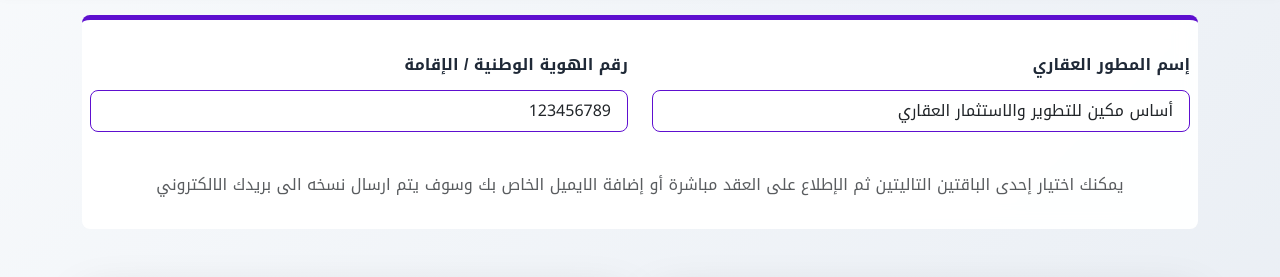
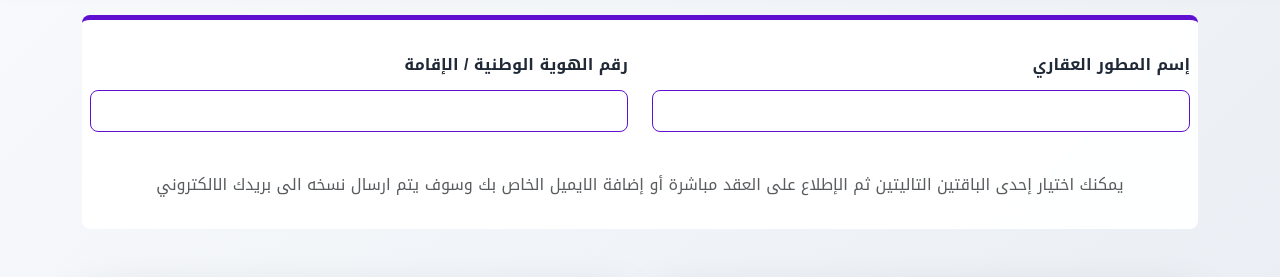
Before and after one commit to MohammedFB/nqconcept, a plain HTML site: page index.html in a window 1280 px wide. Shown: the part 135-412 px from the top of the page. Drawn offline with nearby package versions, Linux system fonts and the light colour scheme.

Commit message:
Update input index.html

```diff
--- a/index.html
+++ b/index.html
@@ -74,7 +74,7 @@
                                             <label for="fullName" class="form-label label-user-form">إسم
                                                 المطور
                                                 العقاري</label>
-                                            <input type="text" value="أساس مكين للتطوير والاستثمار العقاري"
+                                            <input type="text"
                                                 class="form-control form-control-lg rounded-3" id="fullName"
                                                 style="border: 1px solid #5e0fcf; font-size: 16px;" required>
                                         </div>
@@ -82,7 +82,7 @@
                                             <label for="nationalId" class="form-label label-user-form">رقم
                                                 الهوية الوطنية /
                                                 الإقامة</label>
-                                            <input type="text" value="123456789"
+                                            <input type="text"
                                                 class="form-control form-control-lg rounded-3" id="nationalId"
                                                 style="border: 1px solid #5e0fcf; font-size: 16px;" required>
                                         </div>
```
